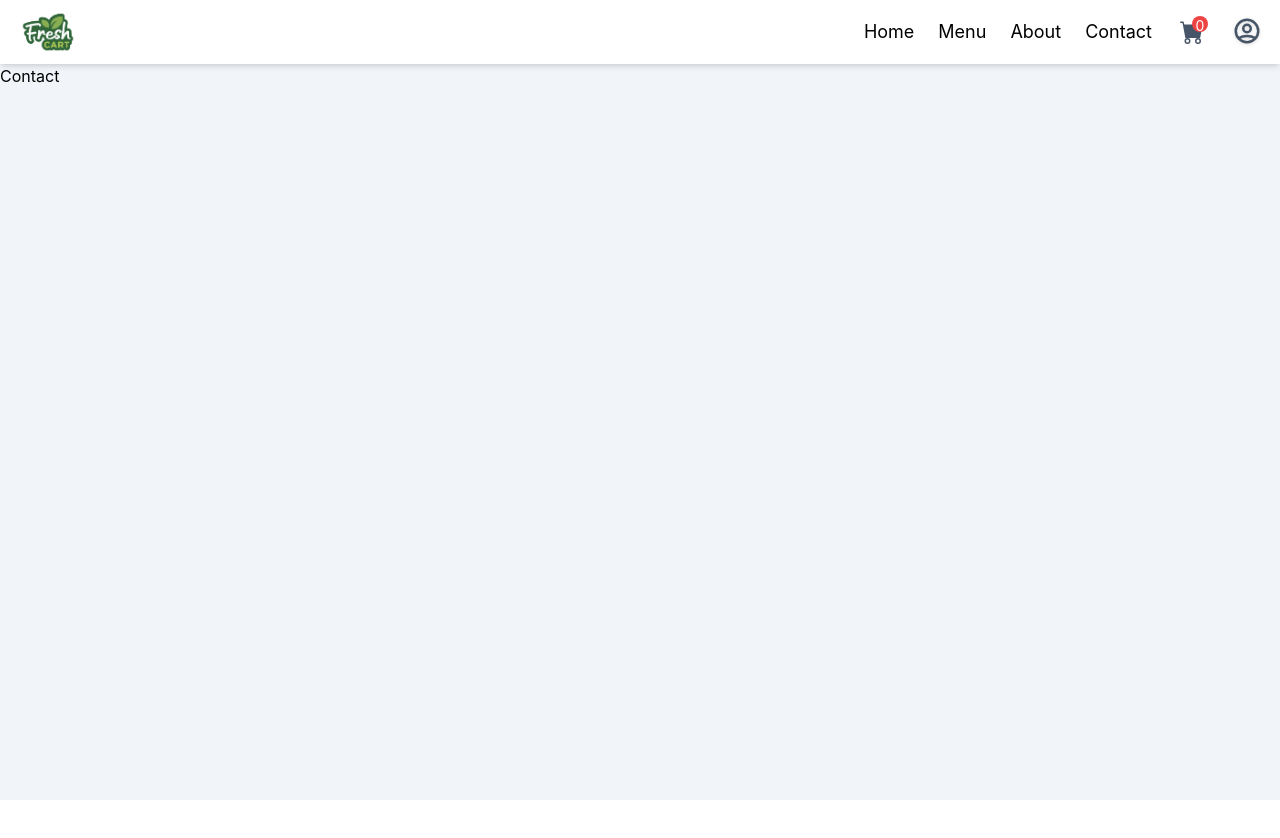
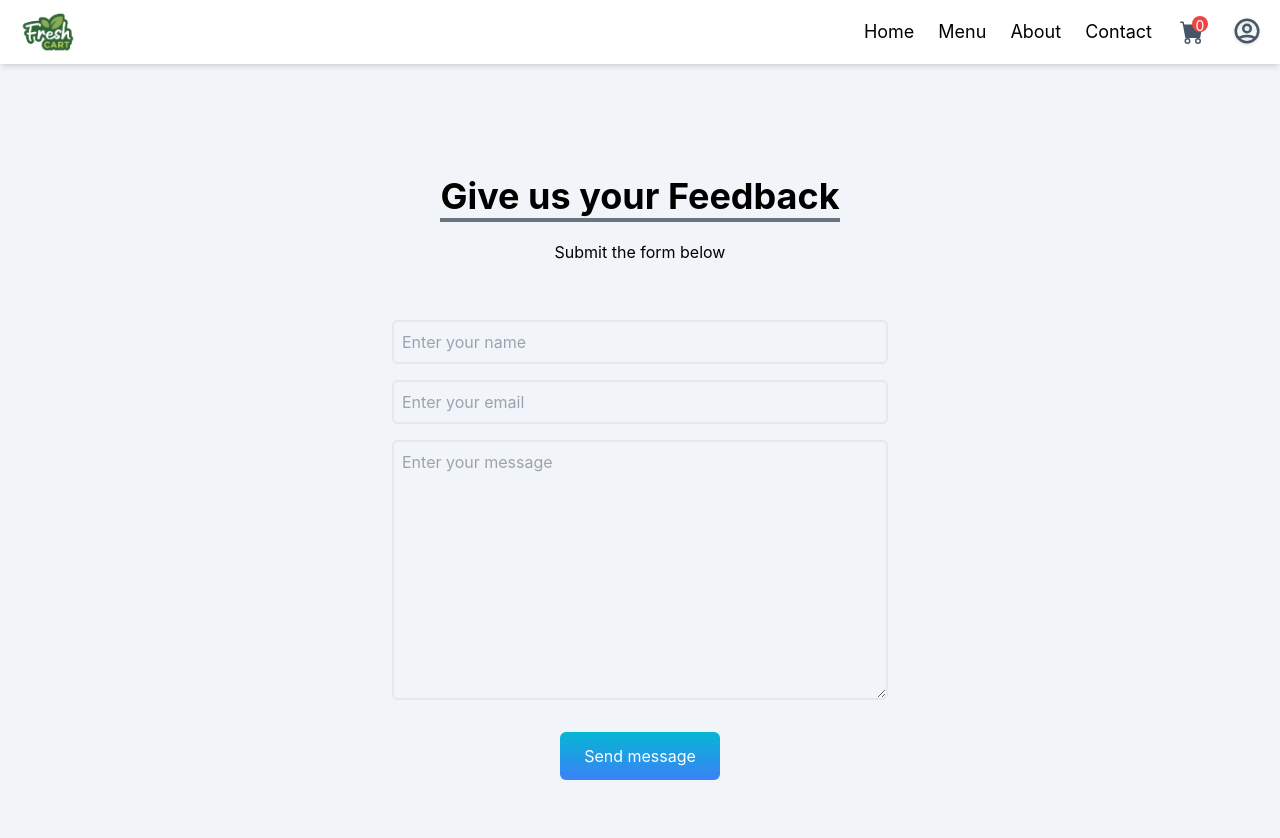
Before and after one commit to ShakyaV10/freshcart, a React (Create React App) app in the folder frontend/: page /contact in a window 1280 px wide. Shown: the top 838 px of the page. Before the commit the page ends 800 px from the top, so only its background shows below. Built offline with nearby package versions, Linux system fonts and the light colour scheme; no server answers.

Commit message:
frontend .env

```diff
--- a/frontend/src/page/Contact.js
+++ b/frontend/src/page/Contact.js
@@ -2,7 +2,54 @@ import React from 'react'
 
 const Contact = () => {
   return (
-    <div>Contact</div>
+    <div name='contact' className='w-full h-fit  p-4'>
+        <div className='flex flex-col p-4 justify-center max-w-screen-lg
+        mx-auto h-full'>
+            <div className='pb-8 pt-20 text-center'>
+                <p className='text-4xl font-bold inline border-b-4
+                border-gray-500'>
+                    Give us your Feedback
+                </p>
+                <p className='py-6'>Submit the form below</p>
+            </div>
+
+            <div className='flex justify-center items-center'>
+                <form action="https://getform.io/f/0d82f888-44c9-4c95-b9c6-444ba074e9c7"
+                 method='POST'
+                 className='flex flex-col w-full md:w-1/2'>
+                    <input
+                     type='text'
+                     name='name'
+                     placeholder='Enter your name'
+                     className='p-2 bg-transparent border-2 rounded-md text-black
+                    focus:outline-none'
+                    />
+                    <input
+                     type='text'
+                     name='email'
+                     placeholder='Enter your email'
+                     className='my-4 p-2 bg-transparent border-2 rounded-md text-black
+                    focus:outline-none'
+                    />
+                    <textarea
+                     name='message'
+                     placeholder='Enter your message'
+                     rows='10'
+                     className='p-2 bg-transparent border-2 rounded-md text-black
+                    focus:outline-none'
+                    >
+                    </textarea>
+
+                    <button className='text-white bg-gradient-to-b from-cyan-500
+                    to-blue-500 px-6 py-3 my-8 mx-auto flex items-center rounded-md
+                    hover:scale-110 duration-300'>
+                        Send message
+                    </button>
+                </form>
+            </div>
+        </div>
+
+    </div>
   )
 }
 
--- a/frontend/src/page/Home.js
+++ b/frontend/src/page/Home.js
@@ -39,7 +39,7 @@ const Home = () => {
           <p className="text-sm font-medium text-slate-900">Fast Delivery</p>
           <img src="https://cdn-icons-png.flaticon.com/512/2972/2972185.png" alt="" className="h-7"/>
         </div> */}
-        <h2 className="text-green-600 text-4xl md:text-7xl font-bold py-3">FreshCart<br></br><span className="text-black text-5xl">Freshness at your Doortep</span></h2>
+        <h2 className="text-green-600 text-4xl md:text-7xl font-bold py-3">FreshCart<br></br><span className="text-black text-5xl">Freshness at your Doorstep</span></h2>
         <p className="py-3 text-base">Fresh Cart is an online e-commerce site specializing in grocery and food items, offering a convenient and hassle-free shopping experience. With a wide selection of fresh produce, pantry staples, and gourmet treats, customers can easily browse and order their favorite products from the comfort of their homes. The platform ensures the highest quality and freshness of its products, partnering with trusted local suppliers and adhering to strict quality control measures. </p>
         <button className="font-bold bg-green-500 text-slate-100 px-4 py-2 rounded">Order Now</button>
       </div>
```
Also changed, not shown: 1 other file (tests, documents, lock files or other folders).
